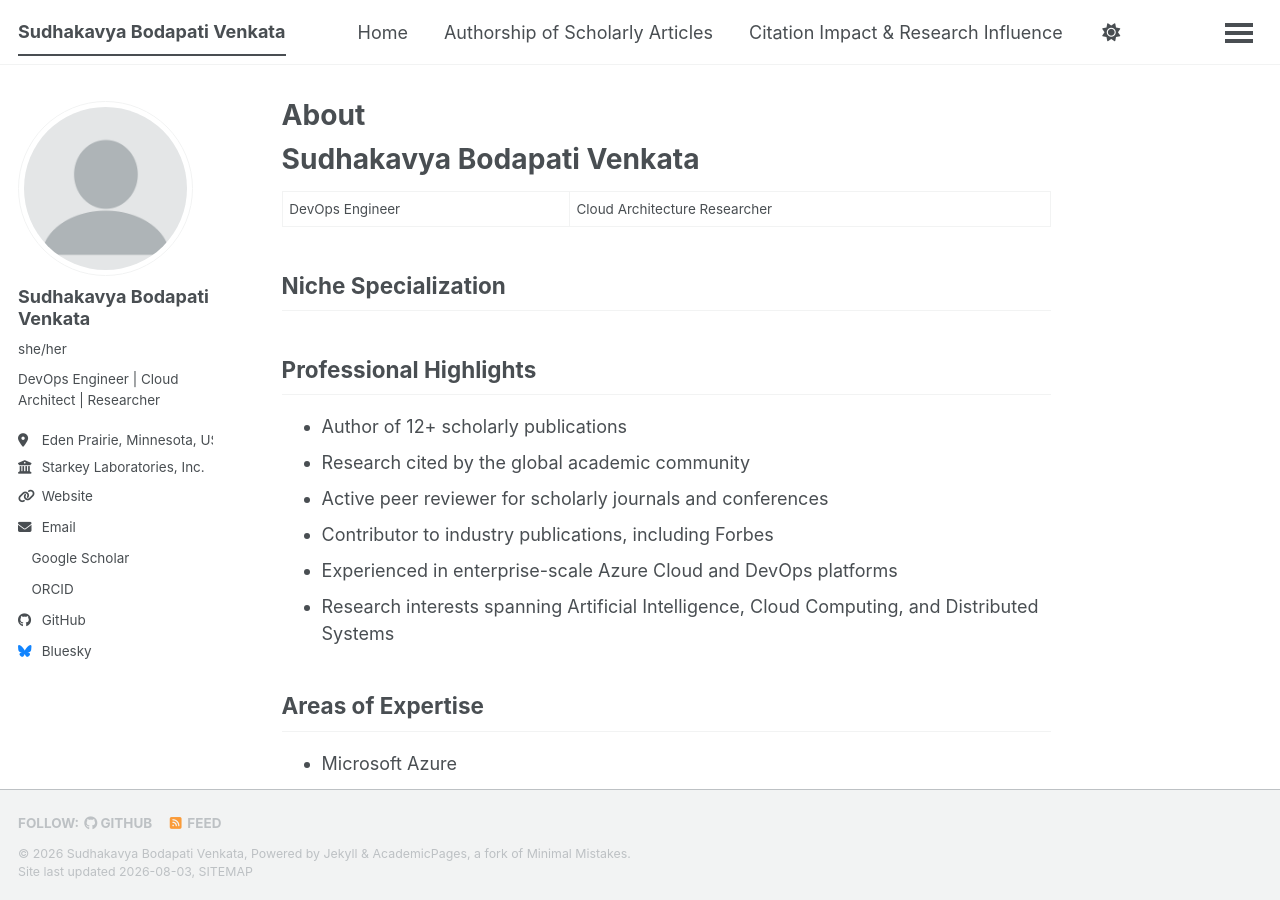
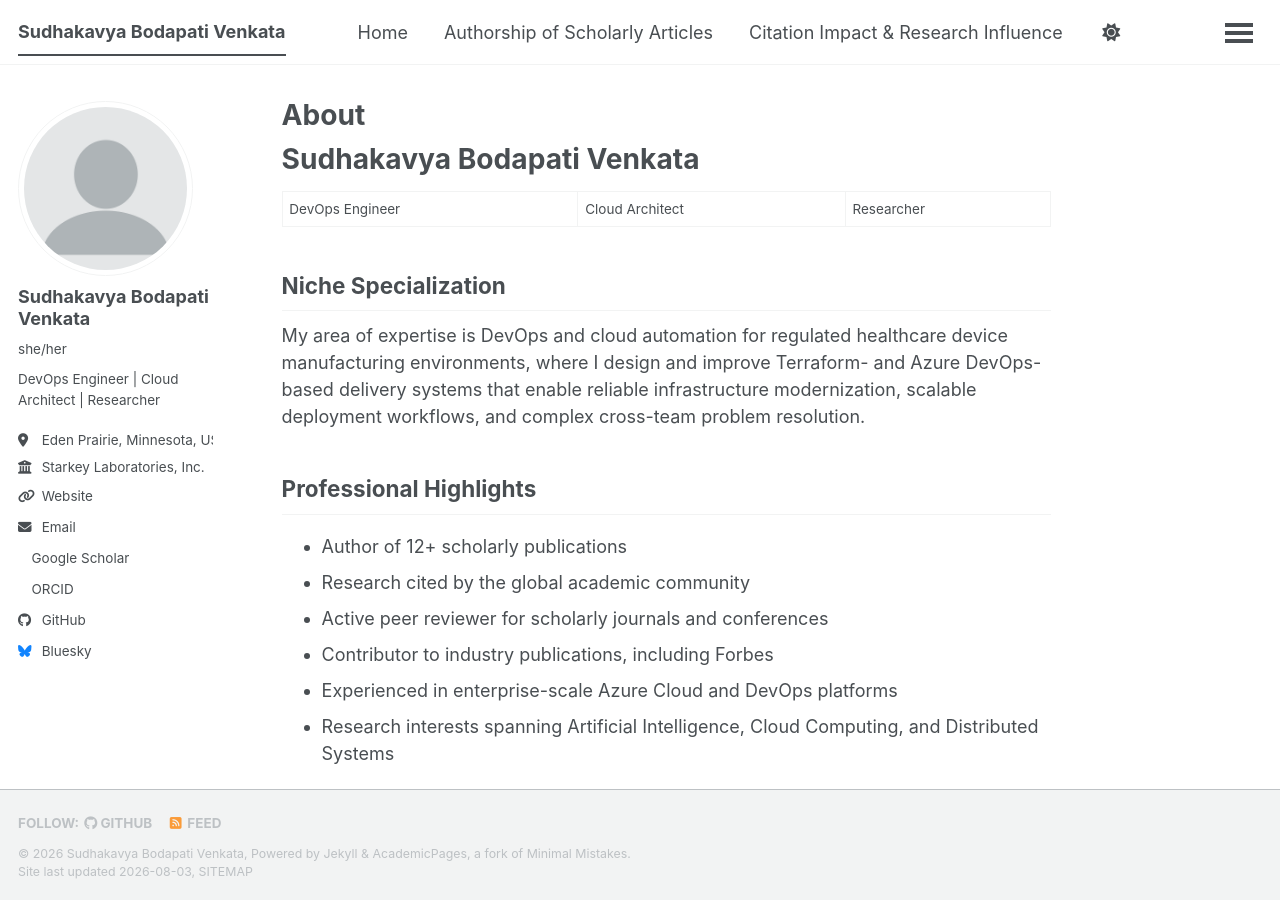
Before and after one commit to sudhakavya/sudhakavyabodapati, a Jekyll site: the page built from _pages/about.md, in a window 1280 px wide and 900 px high. Built offline with Jekyll 4.4.1, drawn with Linux system fonts in a browser that asks for light colours; a style sheet for code colours, icons or effects is not loaded.

Commit message:
Revise professional title and expertise description
Updated job title and added specialization details.

```diff
--- a/_pages/about.md
+++ b/_pages/about.md
@@ -6,11 +6,11 @@ author_profile: true
 
 # Sudhakavya Bodapati Venkata
 
-DevOps Engineer | Cloud Architecture Researcher
+DevOps Engineer | Cloud Architect | Researcher
 
 ## Niche Specialization
 
-
+My area of expertise is DevOps and cloud automation for regulated healthcare device manufacturing environments, where I design and improve Terraform- and Azure DevOps-based delivery systems that enable reliable infrastructure modernization, scalable deployment workflows, and complex cross-team problem resolution.
 
 ## Professional Highlights
 
```
